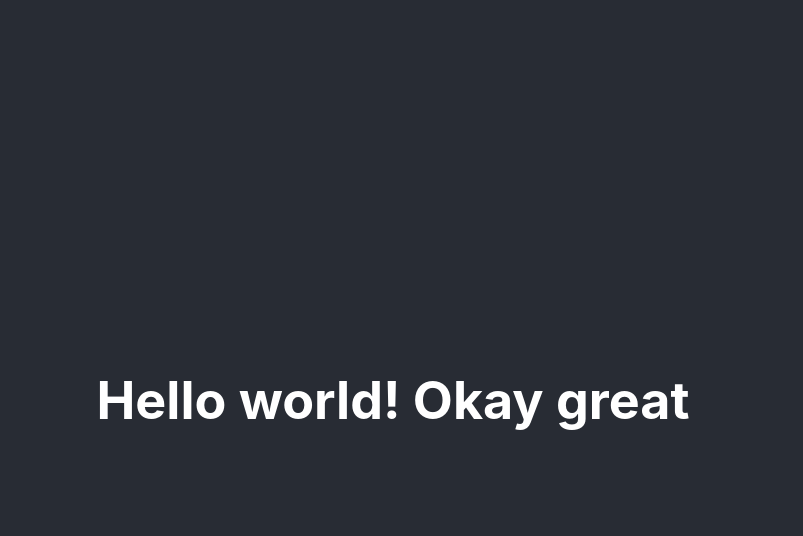
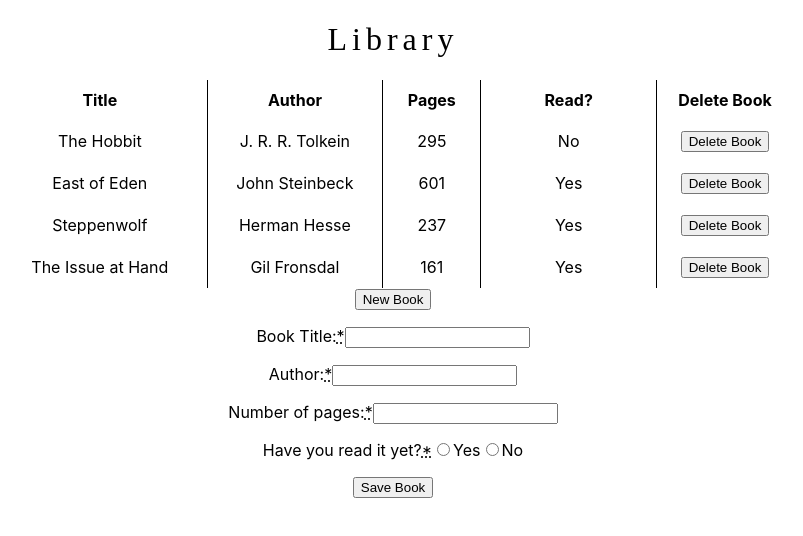
Before and after one commit to KaiVandivier/library-react, a React (Create React App) app: page / in a window 1280 px wide. Shown: the top 536 px of the page, without its empty margins (247-1050 px from the left). Built offline with nearby package versions, Linux system fonts and the light colour scheme.

Commit message:
Set up static webpage

```diff
--- a/src/App.css
+++ b/src/App.css
@@ -1,22 +1,70 @@
-.App {
+/* Page styles */
+
+h1 {
+  text-align: center;
+  font-weight: 500;
+  letter-spacing: 5px;
+  font-family: 'EB Garamond', serif;
+}
+
+body {
+  margin: 0 auto;
+  max-width: 800px;
+}
+
+
+/* Table styles */
+
+table {
+  table-layout: fixed;
+  width: 100%;
+  border-collapse: collapse;
+}
+
+thead th:nth-child(1) {
+  width: 25%;
+}
+
+thead th:nth-child(2) {
+  width: 20%;
+}
+
+thead th:nth-child(3) {
+  width: 10%;
+}
+
+thead th:nth-child(4) {
+  width: 20%;
+}
+
+thead th:nth-child(5) {
+  width: 15%
+}
+
+th, td {
+  padding: 10px;
+  text-align: center;
+  border-left: 1px solid black;
+}
+
+th:first-child, td:first-child {
+  border-left: none;
+}
+
+td.title {
+  font-style: italic;
+}
+
+td.read:hover {
+  background-color: lightgrey;
+}
+
+/* Form styles */
+
+#form-wrapper {
   text-align: center;
 }
 
-.App-logo {
-  height: 40vmin;
+.hidden {
+  display: none;
 }
-
-.App-header {
-  background-color: #282c34;
-  min-height: 100vh;
-  display: flex;
-  flex-direction: column;
-  align-items: center;
-  justify-content: center;
-  font-size: calc(10px + 2vmin);
-  color: white;
-}
-
-.App-link {
-  color: #09d3ac;
-}
--- a/src/App.js
+++ b/src/App.js
@@ -1,14 +1,133 @@
-import React from 'react';
+import React, { Component } from 'react';
+// import LibraryTable from './LibraryTable';
+// import NewBookForm from './NewBookForm';
 import './App.css';
+
+class Book {
+  constructor(title, author, pages, read) {
+    this.title = title;
+    this.author = author;
+    this.pages = pages;
+    this.read = read;
+  };
+
+  info() {
+    return `${this.title} by ${this.author}, ${this.pages} pages, ${this.read}`
+  }
+}
 
 function App() {
   return (
     <div className="App">
-      <header className="App-header">
-        <h1>Hello world! Okay great</h1>
+      <header>
+        <h1>Library</h1>
       </header>
+
+      <LibraryTable />
+
+      <div id="form-wrapper">
+        <button onClick={ () => {} /* todo */}>{/* new book */}New Book</button>
+        <NewBookForm />
+      </div>
     </div>
   );
 }
 
+class LibraryTable extends Component {
+  // should this hold a "book" state to facilitate deletion?
+  sampleLib() {
+    const hobbit = new Book("The Hobbit", "J. R. R. Tolkein", 295, "No");
+    const eden = new Book("East of Eden", "John Steinbeck", 601, 'Yes');
+    const steppenwolf = new Book("Steppenwolf", "Herman Hesse", 237, 'Yes');
+    const issueAtHand = new Book("The Issue at Hand", "Gil Fronsdal", 161, 'Yes');
+    const library = [];
+    library.push(hobbit, eden, steppenwolf, issueAtHand);
+    return library; // Optional: .map((book) => JSON.stringify(book));
+  }
+
+  mapBooksToRows(book, i) { // remove i
+    // Optional: const { title, author, pages, read } = JSON.parse(book);
+    // TODO: Sort out the "Key" situation: Use stringified book as key?
+    // Use a unique key from "React.Children.map"?
+    return (
+      <tr key={i}>
+        <td>{ book.title }</td>
+        <td>{ book.author }</td>
+        <td>{ book.pages }</td>
+        <td>{ book.read }</td>
+        <td><button>Delete Book</button></td>
+      </tr>
+    );
+  }
+
+  mapTitlesToHeaders(title) {
+    return (
+      <th scope="col">{ title }</th>
+    );
+  }
+
+  render() {
+    const books = this.sampleLib(); // Remove later
+
+    const columnTitles = [
+      "Title",
+      "Author",
+      "Pages",
+      "Read?",
+      "Delete Book"
+    ];
+
+    // Optional: { React.Children.map(books, this.mapBooksToRows) }
+
+    return (
+      <table>
+        <thead>
+          <tr>
+            { React.Children.map(
+              columnTitles,
+              this.mapTitlesToHeaders
+            ) }
+          </tr>
+        </thead>
+        <tbody>
+          { books.map(this.mapBooksToRows)}
+        </tbody>
+      </table>
+    );
+  }
+}
+
+class NewBookForm extends Component {
+  submitForm(e) {
+    e.preventDefault();
+  }
+
+  render() {
+    return (
+      <form onSubmit={ this.submitForm }>
+        <p>Book Title:
+          <abbr title="This field is mandatory" aria-label="required">*</abbr>
+          <input type="text" name="title" required />
+        </p>
+        <p>Author:
+          <abbr title="This field is mandatory" aria-label="required">*</abbr>
+          <input type="text" name="author" required />
+        </p>
+        <p>Number of pages:
+          <abbr title="This field is mandatory" aria-label="required">*</abbr>
+          <input type="number" name="pages" min="1" required />
+        </p>
+        <p>Have you read it yet?
+          <abbr title="This field is mandatory" aria-label="required">*</abbr>
+          <input type="radio" name="read" value="Yes" required />
+          <label htmlFor="yes">Yes</label>
+          <input type="radio" name="read" value="No" required />
+          <label htmlFor="no">No</label>
+        </p>
+        <input type="submit" value="Save Book" />
+      </form>
+    );
+  }
+}
+
 export default App;
```
